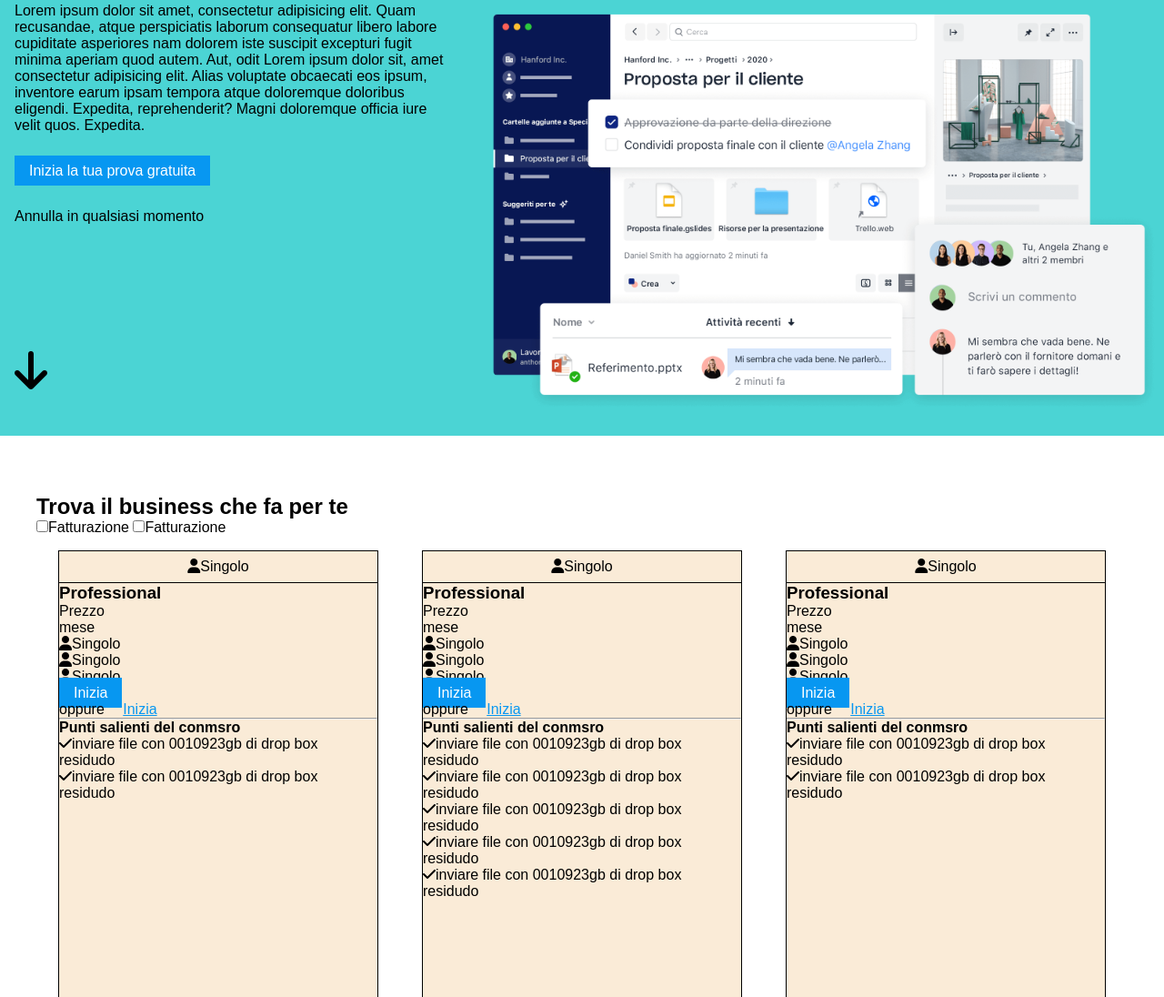
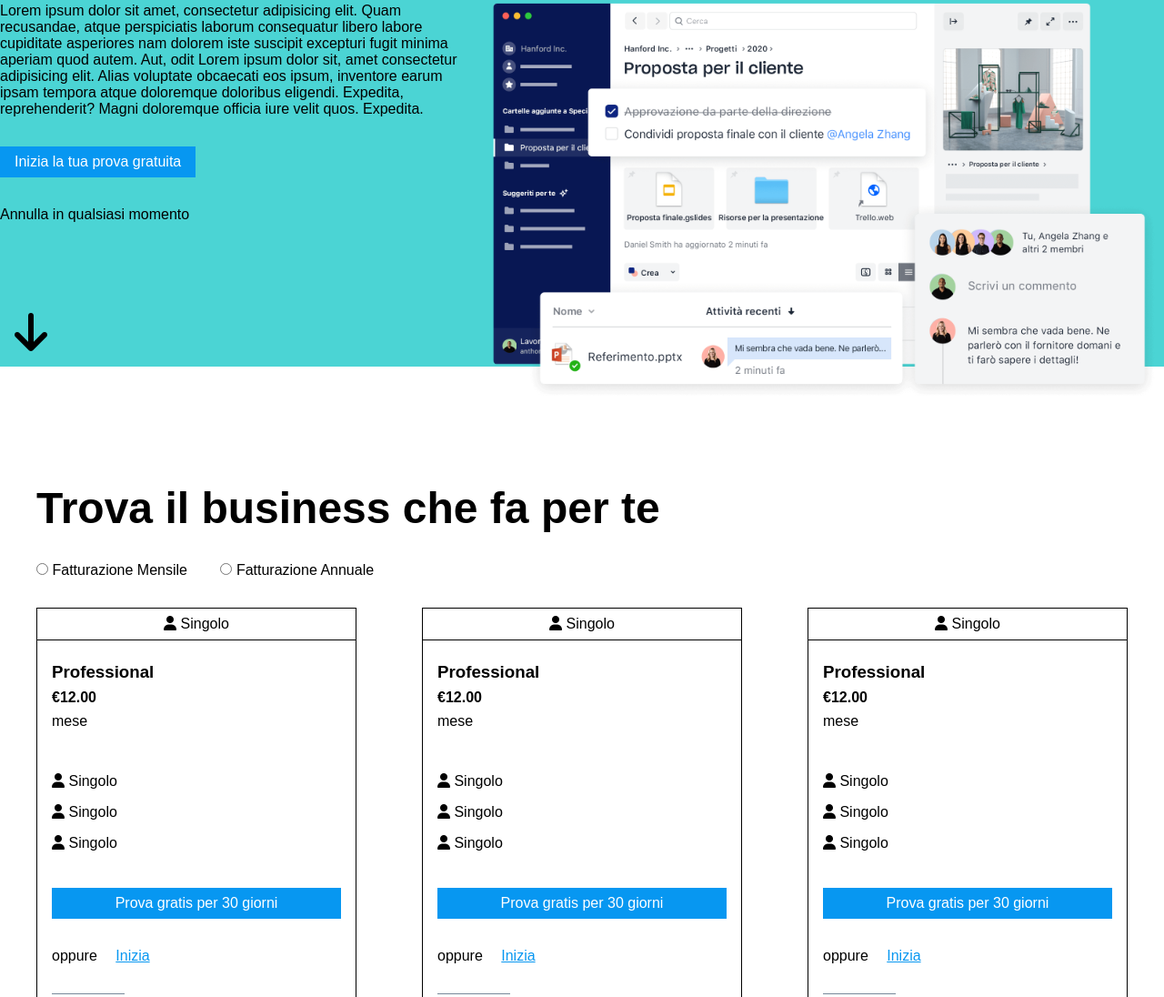
Before and after one commit to FilippoBonanno/htmlcss-dropbox, a plain HTML site: page index.html in a window 1280 px wide. Shown: the part 409-1505 px from the top of the page at 91% size. Drawn offline with Linux system fonts and the light colour scheme.

Commit message:
header e cards review

```diff
--- a/index.html
+++ b/index.html
@@ -41,9 +41,9 @@
                 <div class="block-title"><h1>Tutto ciò che ti serve per il lavoro, in un unico posto</h1></div>
                 <div class="left-sub-title">
                     <p>Lorem ipsum dolor sit amet, consectetur adipisicing elit. Quam recusandae, atque perspiciatis laborum consequatur libero labore cupiditate asperiores nam dolorem iste suscipit excepturi fugit minima aperiam quod autem. Aut, odit Lorem ipsum dolor sit, amet consectetur adipisicing elit. Alias voluptate obcaecati eos ipsum, inventore earum ipsam tempora atque doloremque doloribus eligendi. Expedita, reprehenderit? Magni doloremque officia iure velit quos. Expedita.</p>
-                    <div><a href="#">Inizia la tua prova gratuita</a></div>
+                    <a href="#" class="first-bottom">Inizia la tua prova gratuita</a>
                     <p>Annulla in qualsiasi momento</p>
-                    <div class="arrow"><i class="fa-solid fa-arrow-down"></i></div>
+                    <div class="arrow"><a href="#block-3" class="arrow-link"><i class="fa-solid fa-arrow-down"></i></a></div>
                 </div>
                 <div class="right-sub-title"><img src="./img/jumbo.png" alt="img-1"></div>
             </section>
@@ -53,97 +53,99 @@
             <section class="second-block">
                 <div class="title-2-block"><h2>Trova il business che fa per te</h2></div>
                 <div class="selezione">
-                    <input type="checkbox" name="Fatturazione">Fatturazione
-                    <input type="checkbox" name="Fatturazione">Fatturazione
+                    <input type="radio" name="Fatturazione">
+                    <label for="html">Fatturazione Mensile</label>
+                    <input type="radio" name="Fatturazione">
+                    <label for="html">Fatturazione Annuale</label>
                 </div>
                 <div class="cards-block flex">
                     <div class="card left-plane">
-                        <div><p><i class="fa-solid fa-user"></i>Singolo</p></div>
-                        <div>
+                        <div><p><i class="fa-solid fa-user"></i> Singolo</p></div>
+                        <div class="card-content-padding">
                             <h3>Professional</h3>
-                            <p>Prezzo</p>
+                            <p><b>&euro;12.00</b></p>
                             <p>mese</p>
                         </div>
-                        <div>
+                        <div class="card-content-padding">
                             <ul>
-                                <li><i class="fa-solid fa-user"></i>Singolo</li>
-                                <li><i class="fa-solid fa-user"></i>Singolo</li>
-                                <li><i class="fa-solid fa-user"></i>Singolo</li>
+                                <li><i class="fa-solid fa-user"></i> Singolo</li>
+                                <li><i class="fa-solid fa-user"></i> Singolo</li>
+                                <li><i class="fa-solid fa-user"></i> Singolo</li>
                             </ul>
                         </div>
-                        <div>
-                            <a href="#" class="link-abbonament">Inizia</a>
+                        <div class="card-content-padding">
+                            <a href="#" class="link-abbonament">Prova gratis per 30 giorni</a>
                             <p>oppure <a href="#" class="link-line">Inizia</a></p>
-                            <hr>
+                            <div class="linee-little" id="cards-linee"></div>
                         </div>
-                        <div>
+                        <div class="card-content-padding">
                             <h4>Punti salienti del conmsro</h4>
                             <ul>
-                                <li><i class="fa-solid fa-check"></i>inviare file con 0010923gb di drop box residudo</li>
-                                <li><i class="fa-solid fa-check"></i>inviare file con 0010923gb di drop box residudo</li>
+                                <li><i class="fa-solid fa-check" style="color: #74C0FC;"></i> inviare file con 0010923gb di drop box residudo</li>
+                                <li><i class="fa-solid fa-check" style="color: #74C0FC;"></i> inviare file con 0010923gb di drop box residudo</li>
                             </ul>
                         </div>
                     </div>
                     <div class="card center-plane">
-                        <div><p><i class="fa-solid fa-user"></i>Singolo</p></div>
-                        <div>
+                        <div><p><i class="fa-solid fa-user"></i> Singolo</p></div>
+                        <div class="card-content-padding">
                             <h3>Professional</h3>
-                            <p>Prezzo</p>
+                            <p><b>&euro;12.00</b></p>
                             <p>mese</p>
                         </div>
-                        <div>
+                        <div class="card-content-padding">
                             <ul>
-                                <li><i class="fa-solid fa-user"></i>Singolo</li>
-                                <li><i class="fa-solid fa-user"></i>Singolo</li>
-                                <li><i class="fa-solid fa-user"></i>Singolo</li>
+                                <li><i class="fa-solid fa-user"></i> Singolo</li>
+                                <li><i class="fa-solid fa-user"></i> Singolo</li>
+                                <li><i class="fa-solid fa-user"></i> Singolo</li>
                             </ul>
                         </div>
-                        <div>
-                            <a href="#" class="link-abbonament">Inizia</a>
+                        <div class="card-content-padding">
+                            <a href="#" class="link-abbonament">Prova gratis per 30 giorni</a>
                             <p>oppure <a href="#" class="link-line">Inizia</a></p>
-                            <hr>
+                            <div class="linee-little" id="cards-linee"></div>
                         </div>
-                        <div>
+                        <div class="card-content-padding">
                             <h4>Punti salienti del conmsro</h4>
                             <ul>
-                                <li><i class="fa-solid fa-check"></i>inviare file con 0010923gb di drop box residudo</li>
-                                <li><i class="fa-solid fa-check"></i>inviare file con 0010923gb di drop box residudo</li>
-                                <li><i class="fa-solid fa-check"></i>inviare file con 0010923gb di drop box residudo</li>
-                                <li><i class="fa-solid fa-check"></i>inviare file con 0010923gb di drop box residudo</li>
-                                <li><i class="fa-solid fa-check"></i>inviare file con 0010923gb di drop box residudo</li>
+                                <li><i class="fa-solid fa-check" style="color: #74C0FC;"></i> inviare file con 0010923gb di drop box residudo</li>
+                                <li><i class="fa-solid fa-check" style="color: #74C0FC;"></i> inviare file con 0010923gb di drop box residudo</li>
+                                <li><i class="fa-solid fa-check" style="color: #74C0FC;"></i> inviare file con 0010923gb di drop box residudo</li>
+                                <li><i class="fa-solid fa-check" style="color: #74C0FC;"></i> inviare file con 0010923gb di drop box residudo</li>
+                                <li><i class="fa-solid fa-check" style="color: #74C0FC;"></i> inviare file con 0010923gb di drop box residudo</li>
                             </ul>
                         </div>
                     </div>
                     <div class="card left-plane">
-                        <div><p><i class="fa-solid fa-user"></i>Singolo</p></div>
-                        <div>
+                        <div><p><i class="fa-solid fa-user"></i> Singolo</p></div>
+                        <div class="card-content-padding">
                             <h3>Professional</h3>
-                            <p>Prezzo</p>
+                            <p><b>&euro;12.00</b></p>
                             <p>mese</p>
                         </div>
-                        <div>
+                        <div class="card-content-padding">
                             <ul>
-                                <li><i class="fa-solid fa-user"></i>Singolo</li>
-                                <li><i class="fa-solid fa-user"></i>Singolo</li>
-                                <li><i class="fa-solid fa-user"></i>Singolo</li>
+                                <li><i class="fa-solid fa-user"></i> Singolo</li>
+                                <li><i class="fa-solid fa-user"></i> Singolo</li>
+                                <li><i class="fa-solid fa-user"></i> Singolo</li>
                             </ul>
                         </div>
-                        <div>
-                            <a href="#" class="link-abbonament">Inizia</a>
+                        <div class="card-content-padding">
+                            <a href="#" class="link-abbonament">Prova gratis per 30 giorni</a>
                             <p>oppure <a href="#" class="link-line">Inizia</a></p>
-                            <hr>
+                            <div class="linee-little" id="cards-linee"></div>
                         </div>
-                        <div>
+                        <div class="card-content-padding">
                             <h4>Punti salienti del conmsro</h4>
                             <ul>
-                                <li><i class="fa-solid fa-check"></i>inviare file con 0010923gb di drop box residudo</li>
-                                <li><i class="fa-solid fa-check"></i>inviare file con 0010923gb di drop box residudo</li>
+                                <li><i class="fa-solid fa-check" style="color: #74C0FC;"></i> inviare file con 0010923gb di drop box residudo</li>
+                                <li><i class="fa-solid fa-check" style="color: #74C0FC;"></i> inviare file con 0010923gb di drop box residudo</li>
                             </ul>
                         </div>
                     </div>
                 </div>
 
-                <div class="block-sub-cards">
+                <div class="block-sub-cards" id="block-3">
                     <div class="title-sub-cards"><h4><i class="fa-solid fa-check"></i>Team</h4></div>
                     <div class="container-block-sub-cards flex">
                         <div class="left-sub-cards">
--- a/style/style.css
+++ b/style/style.css
@@ -14,7 +14,6 @@
 .block-header {
     justify-content: space-between;
     padding: 1.5rem;
-    border: 1px solid black ;
     position: fixed;
     top: 0;
     left: 0;
@@ -24,13 +23,13 @@
 }
 
 .left-header > div, .right-header > div {
-    padding: 0 2.5rem;
+    padding: 0.5rem 2.5rem;
+
 }
 
 div a {
     background-color: rgb(7, 151, 241);
     padding: 0.5rem 1rem;
-
 }
 
 a {
@@ -38,13 +37,15 @@ a {
     color: #fff;
 }
 
+
+.left-header div:nth-child(2):hover {
+    border-bottom: 1px solid black;
+
+}
+
 /* FINE HEADER */
 
 /* INIZIO MAIN */
-.main-block{
-    margin-top: 4rem;
-
-}
 
 .container-1-block {
     background-color: rgb(75, 212, 212);
@@ -59,29 +60,38 @@ a {
 .first-block {
     width: 1400px;
     flex-wrap: wrap;
-    margin-top: 3rem;
-
+    margin-top: 8rem;
+    align-items: flex-end;
 }
 
 .left-sub-title {
     width: 40%;
-    min-height: 20rem;
-    padding: 1rem;
-
+    height: 25rem;
 }
 
-.left-sub-title > p, .left-sub-title > div {
+.left-sub-title > p  {
+    margin-bottom: 2rem;
+}
+
+.first-bottom {
+    display: inline-block;
     margin-bottom: 2rem;
 }
 
 .fa-arrow-down {
     font-size: 3rem;
-    margin-top: 6.5rem;
+    margin-top: 4rem;
+}
+
+.arrow-link {
+    background-color: #ffffff00;
+    color: black;
+
 }
 
 .right-sub-title {
     width: 60%;
-    min-height: 20rem;
+    height: 25rem;
 }
 
 div img {
@@ -89,12 +99,27 @@ div img {
 }
 
 .container-2-block {
-    margin-top: 4rem;
+    margin-top: 8rem;
+}
 
+.title-2-block {
+    font-size: 2em;
+    margin-bottom: 2rem
+
+}
+
+.selezione {
+    margin-bottom: 1rem;
+
+}
+
+label {
+    margin-right: 2rem;
 }
 
 ul {
     list-style-type: none;
+
 }
 
 .link-line {
@@ -109,15 +134,36 @@ ul {
 }
 
 .cards-block {
-    flex-wrap: wrap;
+    gap: 4.5rem;
 
 }
 
+.card-content-padding {
+    padding: 1rem;
+}
+
+#cards-linee {
+    margin-left: 0;
+    margin-top: 2rem;
+
+}
+.card-content-padding * {
+    margin-top: 0.5rem;
+
+}
+
+
+.link-abbonament {
+    margin-bottom: 2rem;
+    display: block;
+    text-align: center;
+}
+
+
 .card {
     width: calc(100% / 3 - 3rem);
-    margin: 1rem auto;
-    background-color: antiquewhite;
-    min-height: 40rem;
+    margin: 1rem 0;
+    min-height: 50rem;
     border: 1px solid black;
 }
 
@@ -140,8 +186,6 @@ ul {
     padding: 0.5rem;
 
 }
-
-
 
 .left-sub-cards {
     width: 70%;
@@ -177,16 +221,18 @@ ul {
 .secondary-cards-block {
     min-height: 35rem;
     flex-wrap: wrap;
+    justify-content: space-between;
+
 }
 
 .secondary-cards {
     width: calc(100% / 3 - 2rem);
-    margin: 2rem auto;
+    margin: 2rem 0;
     min-height: 15rem;
 }
 .secondary-cards * {
     margin-bottom: 0.5rem;
-    padding: 1rem;
+
 }
 
  .img-secondary-cards > img {
@@ -195,7 +241,6 @@ ul {
 
 .title-colorbox {
     min-height: 15rem;
-    padding: 1rem;
     margin-top: 3rem;
 }
 
@@ -206,9 +251,15 @@ ul {
 
 .color-box-left div:first-child {
     background-color: rgb(93, 245, 194);
+    animation-duration: 1s;
+
+}
+
+.color-box-left div:first-child:hover {
     border: 20px solid rgb(181, 238, 219);
 
 }
+
 .color-box-left div:nth-child(2) {
     background-color: brown;
 
@@ -308,6 +359,10 @@ ul {
 
 }
 
+.title-faq > h4 {
+    line-height: 2rem;
+}
+
 .title-faq > ul {
     display: none;
 }
@@ -321,6 +376,7 @@ ul {
 
 .footer-box {
     width: 1400px;
+    gap: 1rem;
 
 }
 
```
